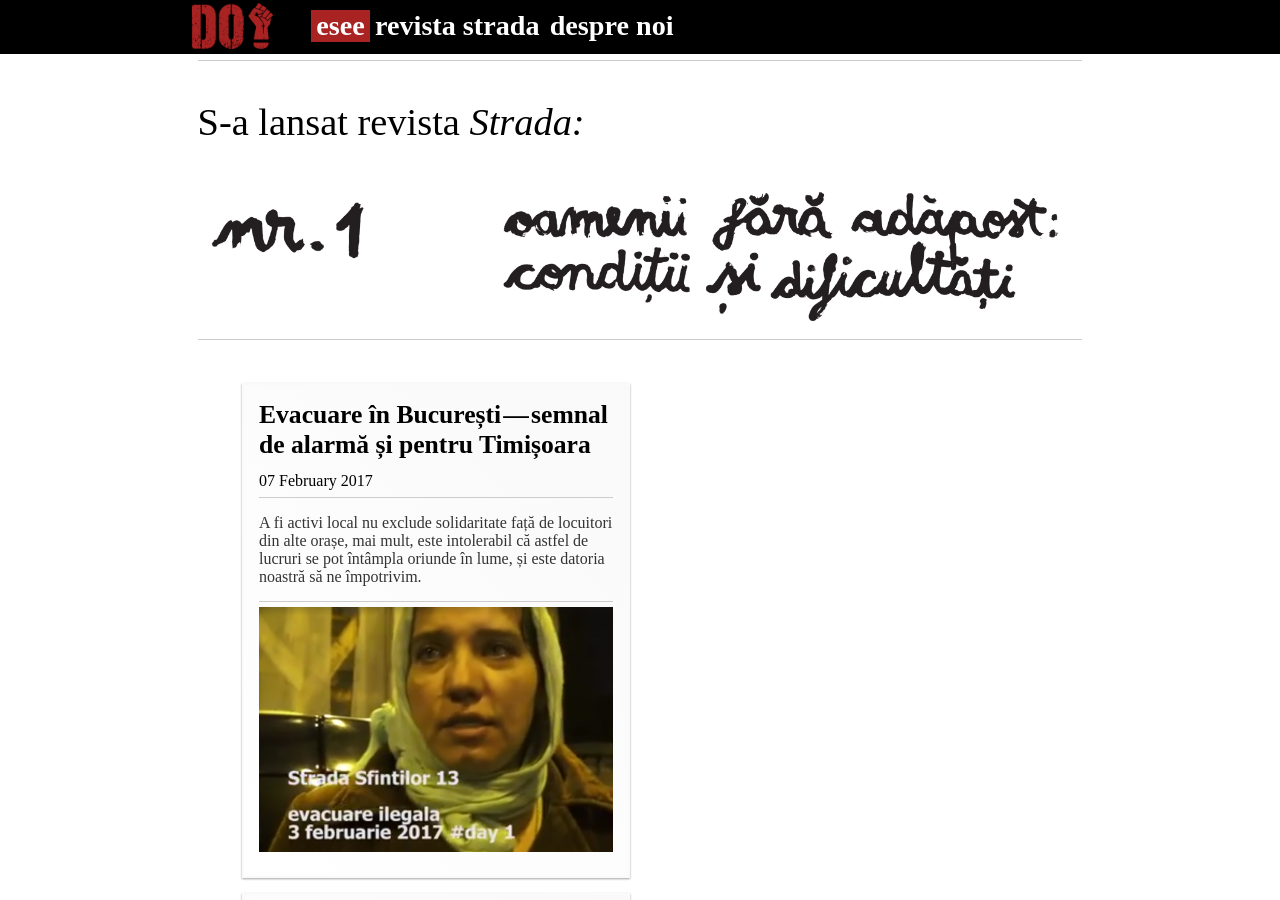
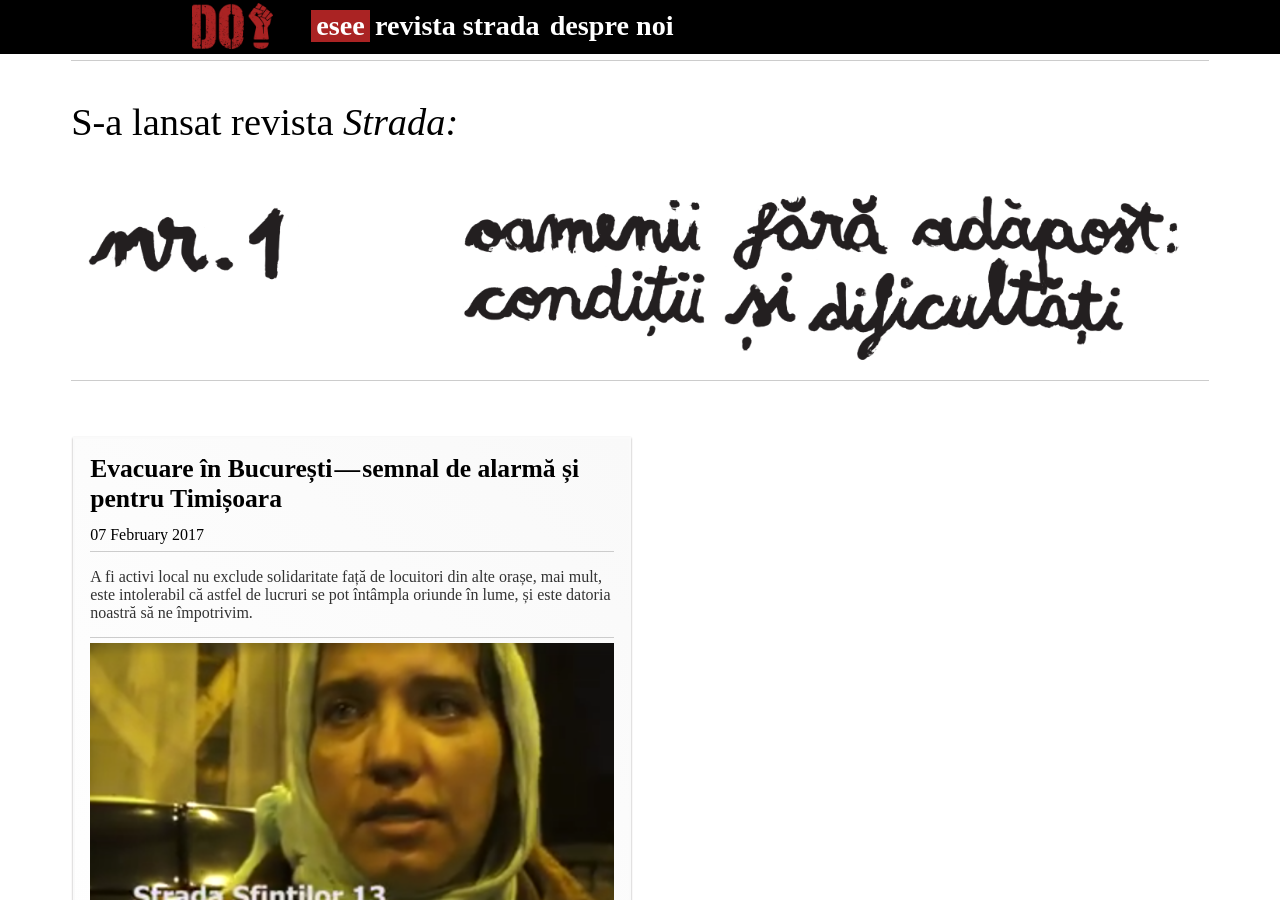
Before and after one commit to dreptul-la-oras/dreptul-la-oras.github.io, a Jekyll site: the page built from pages/essay.md, in a window 1280 px wide and 900 px high. Built offline with Jekyll 4.4.1, drawn with Linux system fonts in a browser that asks for light colours.

Commit message:
Fix essay scaling problem on small screens

```diff
--- a/assets/css/base.css
+++ b/assets/css/base.css
@@ -6,13 +6,26 @@ html {
 /*
  * This basically sets the constraints for the content
  */
-.content-box {
-    width: 70%;
-    margin: auto;
+@media (max-width: 400px) {
+    .content-box {
+        width: 70%;
+        margin: auto;
 
-    padding-top: 4.1vmax; /*same as header height*/
-    padding-bottom: 9em; /*same as header height*/
+        padding-top: 8.2vmax; /*same as header height*/
+        padding-bottom: 9em; /*same as header height*/
+    }
 }
+
+@media (min-width: 400px) {
+    .content-box {
+        width: 90%;
+        margin: auto;
+
+        padding-top: 4.1vmax; /*same as header height*/
+        padding-bottom: 9em; /*same as header height*/
+    }
+}
+
 
 .content-commons {
     font-family: "Times New Roman", Times, serif;
--- a/assets/css/essay_tiles.css
+++ b/assets/css/essay_tiles.css
@@ -1,13 +1,33 @@
-#wrapper {
-    width: 70%;
-    min-width: 800px;
-    margin: 50px auto;
+/*for small screens we use only one single column*/
+@media screen and (max-width: 400px) {
+    .essay-wrapper {
+        min-width: 200px;
+        margin-top: 7vh;
+        margin-bottom: 7vh;
     }
 
-#columns {
+    .essay-columns {
+        -webkit-column-count: 1;
+        -webkit-column-gap: 10px;
+        -moz-column-count: 1;
+        -moz-column-gap: 10px;
+        -moz-column-fill: auto;
+        column-count: 1;
+        column-gap: 15px;
+        column-fill: auto;
+    }
+}
+
+@media screen and (min-width: 400px) {
+    .essay-wrapper {
+        min-width: 400px;
+        margin-top: 7vh;
+        margin-bottom: 7vh;
+    }
+
+    .essay-columns {
         -webkit-column-count: 2;
         -webkit-column-gap: 10px;
-    -webkit-column-fill: auto;
         -moz-column-count: 2;
         -moz-column-gap: 10px;
         -moz-column-fill: auto;
@@ -15,8 +35,11 @@
         column-gap: 15px;
         column-fill: auto;
     }
+}
 
-.pin {
+
+
+.essay-tile {
     display: inline-block;
     background: #FEFEFE;
     border: 2px solid #FAFAFA;
@@ -36,7 +59,19 @@
     transition: all .2s ease;
 }
 
-.pinTitle {
+.essay-tile img {
+    width: 100%;
+    padding-bottom: 15px;
+}
+
+.essay-tile p {
+    color: #333;
+    margin-bottom: 5px;
+    border-bottom: 1px solid #ccc;
+    padding-bottom: 15px;
+}
+
+.essay-title {
     width: 100%;
     padding-bottom: 7px;
     margin-bottom: 5px;
@@ -44,38 +79,26 @@
     font-weight: bold;
 }
 
-.pinDate {
+.essay-title a:hover {
+    background-color: #A9A9A9;
+}
+
+.essay-title a:link {
+    text-decoration: none;
+    font-weight: bold;
+    color: inherit;
+}
+
+.essay-title a:visited {
+    text-decoration: none;
+    font-weight: bold;
+    color: inherit;
+}
+
+.essay-date {
     width: 100%;
     border-bottom: 1px solid #ccc;
     padding-bottom: 7px;
     margin-bottom: 5px;
     font-size: 1em;
 }
-
-.pin img {
-    width: 100%;
-    padding-bottom: 15px;
-}
-
-.pin p {
-    color: #333;
-    margin-bottom: 5px;
-    border-bottom: 1px solid #ccc;
-    padding-bottom: 15px;
-}
-
-.pinTitle a:hover {
-    background-color: #A9A9A9;
-}
-
-.pinTitle a:link {
-    text-decoration: none;
-    font-weight: bold;
-    color: inherit;
-}
-
-.pinTitle a:visited {
-    text-decoration: none;
-    font-weight: bold;
-    color: inherit;
-}
--- a/assets/css/header_floating.css
+++ b/assets/css/header_floating.css
@@ -1,4 +1,3 @@
-/* Contains all the styling for the floating header */
 @media screen and (min-width: 480px) {
     .floating-header {
         position: fixed;
--- a/pages/essay.md
+++ b/pages/essay.md
@@ -10,12 +10,12 @@ css:
 ---
 {% include latest_strada.html %}
 
-<div id="wrapper">
-    <div id="columns">
+<div class="essay-wrapper">
+    <div class="essay-columns">
         {% for post in site.posts %}
-	        <div class="pin">
-	            <div class="pinTitle"><a href="{{ post.url }}">{{ post.title }}</a></div>
-	            <div class="pinDate">{{ post.date | date: "%d %B %Y" }}</div>
+	        <div class="essay-tile">
+	            <div class="essay-title"><a href="{{ post.url }}">{{ post.title }}</a></div>
+	            <div class="essay-date">{{ post.date | date: "%d %B %Y" }}</div>
 	            <p>{{ post.description }}</p>
 	            <a href="{{ post.url }}"><img src="{{ post.image.url }}"/></a>
 	        </div>
```
Lines whose indentation alone changed are shown as unchanged.
